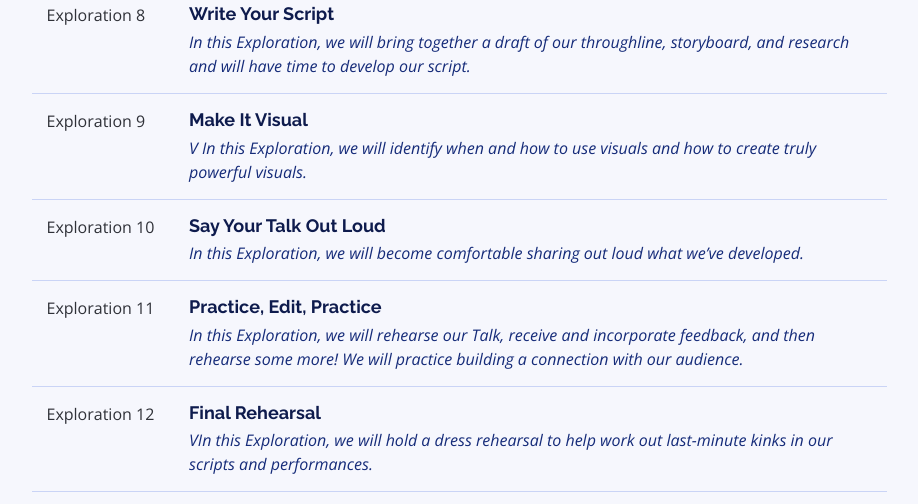
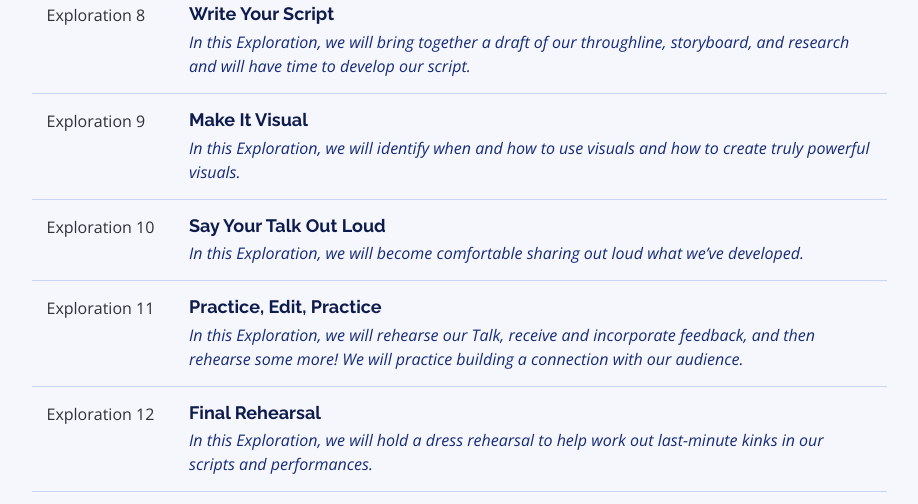
Before and after one commit to lydiag253/ted_website, a plain HTML site: page index.html in a window 1280 px wide. Shown: the part 2709-3213 px from the top of the page, without its empty margins (181-1099 px from the left). Drawn offline with nearby package versions, Linux system fonts and the light colour scheme.

Commit message:
sdjfykugl

```diff
--- a/index.html
+++ b/index.html
@@ -238,7 +238,7 @@
               <div class="col-md-2"><time>Exploration 9</time></div>
               <div class="col-md-10">
                 <h4>Make It Visual</h4>
-                <p>V In this Exploration, we will identify when and how to use visuals and how to create truly
+                <p>In this Exploration, we will identify when and how to use visuals and how to create truly
                   powerful visuals.</p>
               </div>
             </div>
@@ -264,7 +264,7 @@
               <div class="col-md-2"><time>Exploration 12</time></div>
               <div class="col-md-10">
                 <h4>Final Rehearsal</h4>
-                <p>VIn this Exploration, we will hold a dress rehearsal to help work out last-minute kinks in
+                <p>In this Exploration, we will hold a dress rehearsal to help work out last-minute kinks in
                   our scripts and performances.</p>
               </div>
             </div>
```
